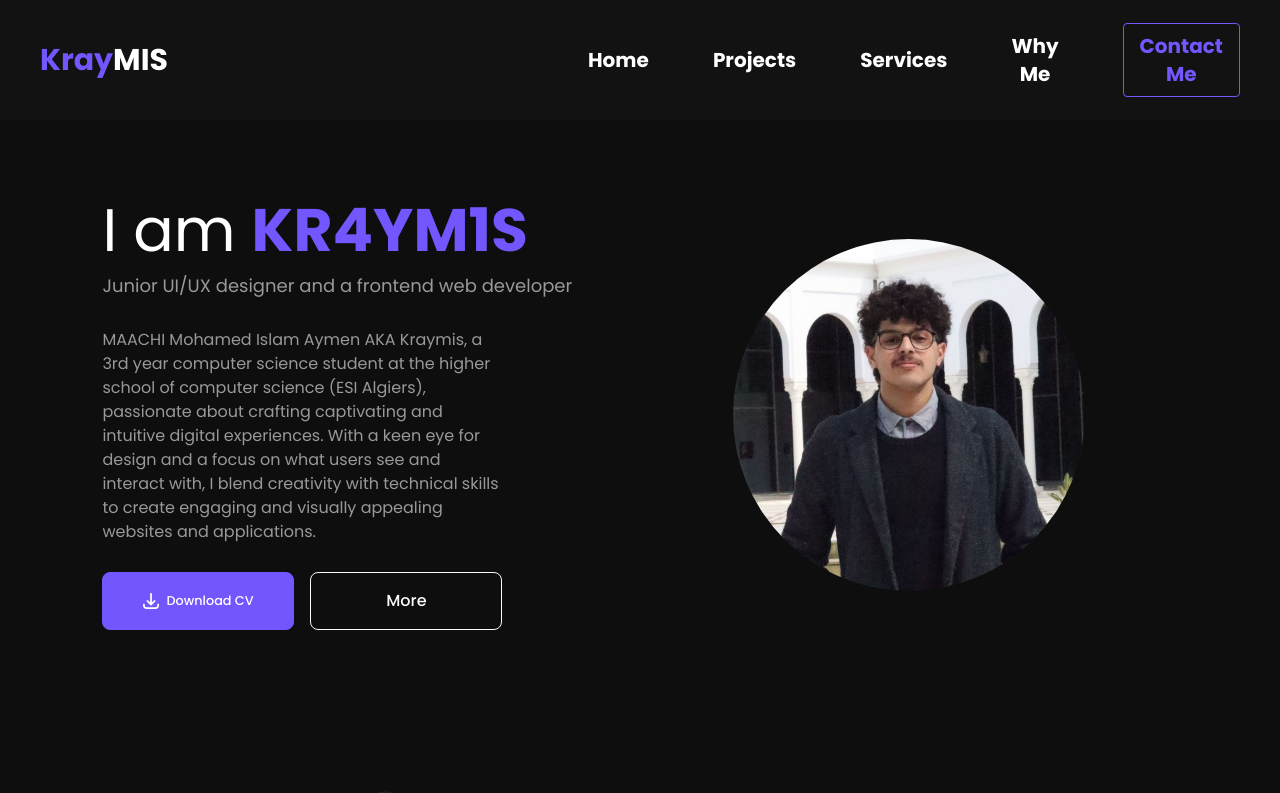
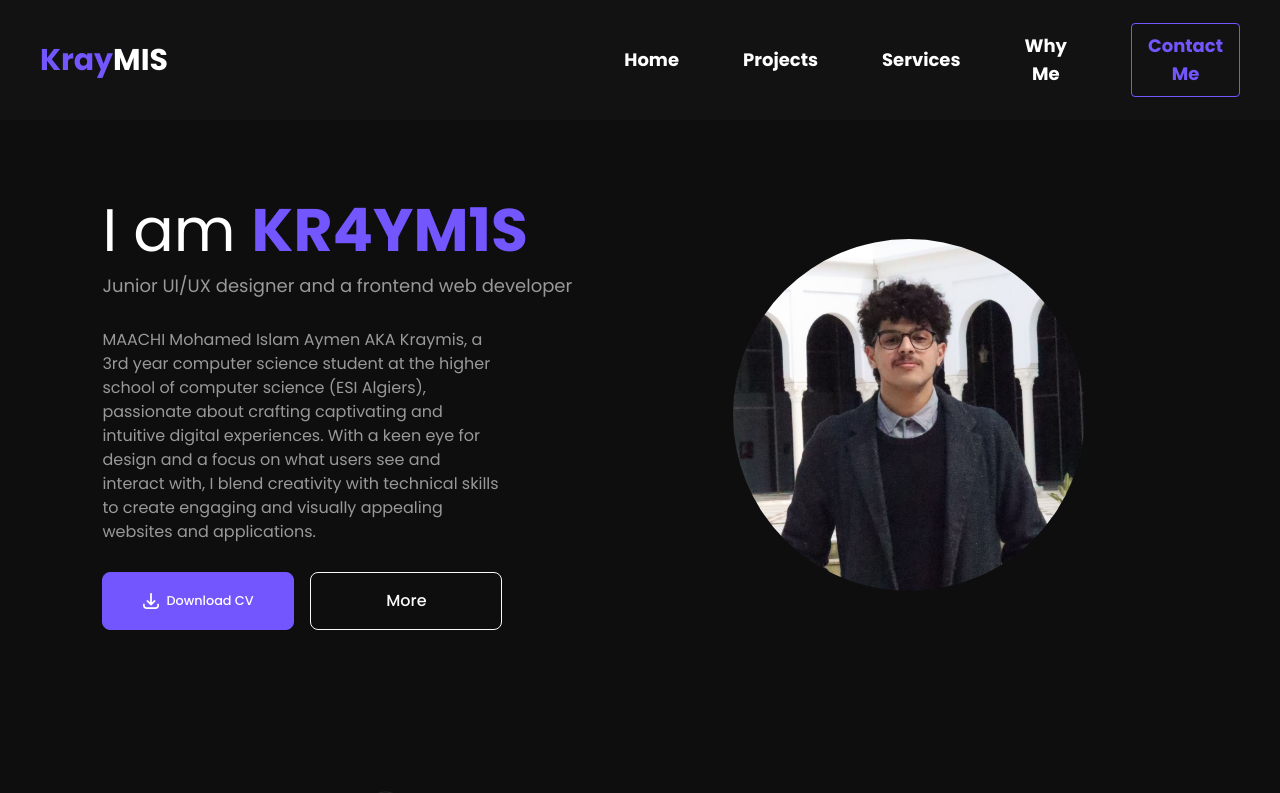
Before and after one commit to kraymis/myPortofolio, a React (Vite) app: page / in a window 1280 px wide. Shown: the top 793 px of the page. Built offline with nearby package versions, Linux system fonts and the light colour scheme.

Commit message:
another random commit hhh

```diff
--- a/src/components/NavBar.jsx
+++ b/src/components/NavBar.jsx
@@ -18,19 +18,19 @@ const NavBar = ({ scrollToSection, homeRef, projectsRef, servicesRef, whymeRef,
             </div>
             <ul className={`flex flex-col md:flex-row md:space-x-8 items-center md:justify-end space-y-4 md:space-y-0 md:gap-8 mt-4 md:mt-0 ${isOpen ? 'block' : 'hidden'} md:flex w-full`}>
                 <li className="w-full md:w-auto">
-                    <button onClick={() => scrollToSection(homeRef)} className="hover:text-[#7456FF] text-xl md:text-xl md:font-semibold w-full text-center">Home</button>
+                    <button onClick={() => scrollToSection(homeRef)} className="hover:text-[#7456FF] text-xl md:text-lg md:font-semibold w-full text-center">Home</button>
                 </li>
                 <li className="w-full md:w-auto">
-                    <button onClick={() => scrollToSection(projectsRef)} className="hover:text-[#7456FF] text-xl md:text-xl md:font-semibold w-full text-center">Projects</button>
+                    <button onClick={() => scrollToSection(projectsRef)} className="hover:text-[#7456FF] text-xl md:text-lg md:font-semibold w-full text-center">Projects</button>
                 </li>
                 <li className="w-full md:w-auto">
-                    <button onClick={() => scrollToSection(servicesRef)} className="hover:text-[#7456FF] text-xl md:text-xl md:font-semibold w-full text-center">Services</button>
+                    <button onClick={() => scrollToSection(servicesRef)} className="hover:text-[#7456FF] text-xl md:text-lg md:font-semibold w-full text-center">Services</button>
                 </li>
                 <li className="w-full md:w-auto">
-                    <button onClick={() => scrollToSection(whymeRef)} className="hover:text-[#7456FF] text-xl md:text-xl md:font-semibold w-full text-center">Why Me</button>
+                    <button onClick={() => scrollToSection(whymeRef)} className="hover:text-[#7456FF] text-xl md:text-lg md:font-semibold w-full text-center">Why Me</button>
                 </li>
                 <li className="w-full md:w-auto">
-                    <button onClick={() => scrollToSection(contactRef)} className="border border-[#7456FF] py-2 px-4 rounded text-[#7456FF] hover:bg-[#7456FF] hover:text-white text-xl md:text-xl md:font-semibold w-full text-center">Contact Me</button>
+                    <button onClick={() => scrollToSection(contactRef)} className="border border-[#7456FF] py-2 px-4 rounded text-[#7456FF] hover:bg-[#7456FF] hover:text-white text-xl md:text-lg md:font-semibold w-full text-center">Contact Me</button>
                 </li>
             </ul>
         </nav>
```
